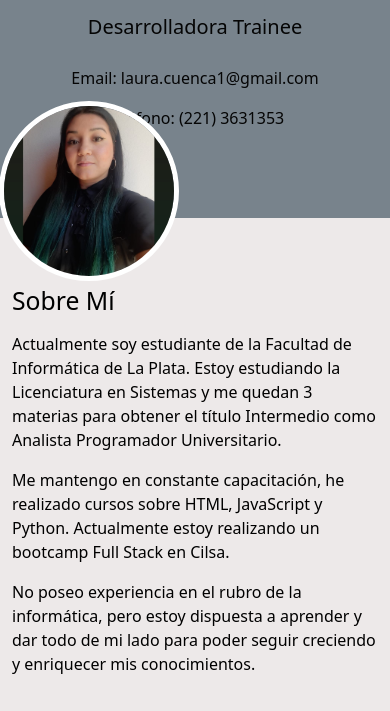
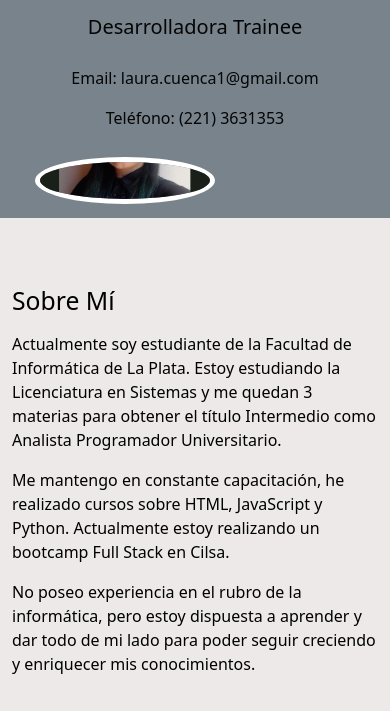
Before and after one commit to LauraCuenca/CV-Interactivo, a plain HTML site: page index.html in a window 390 px wide. Shown: the part 133-844 px from the top of the page. Drawn offline with nearby package versions, Linux system fonts and the light colour scheme.

Commit message:
cambios en css

```diff
--- a/style.css
+++ b/style.css
@@ -19,6 +19,7 @@ body {
   background-color: #4c5c68b8;
   color: #050505;
   height: 35vh;
+  position: relative;
 }
 .jumbotron .display-4 {
   padding-top: 2rem;
@@ -32,14 +33,22 @@ body {
 }
 .profile-image {
     position: absolute;
-    bottom: 430px;
+    bottom: 20%;
     left: 32%;
-    transform: translateX(-70%);
-    width: 180px;
-    height: 180px;
+    transform: translateX(-50%);
+    width: 30vw;
+    height: 12vw;
+    max-width: 180px;
     border-radius: 50%;
     object-fit: cover;
     border: 5px solid white;
+}
+
+@media (max-width: 768px) {
+  .profile-image {
+      width: 50vw; /* Ajusta según sea necesario */
+      bottom: 5%; /* Ajusta según sea necesario */
+  }
 }
 
 #about {
```
